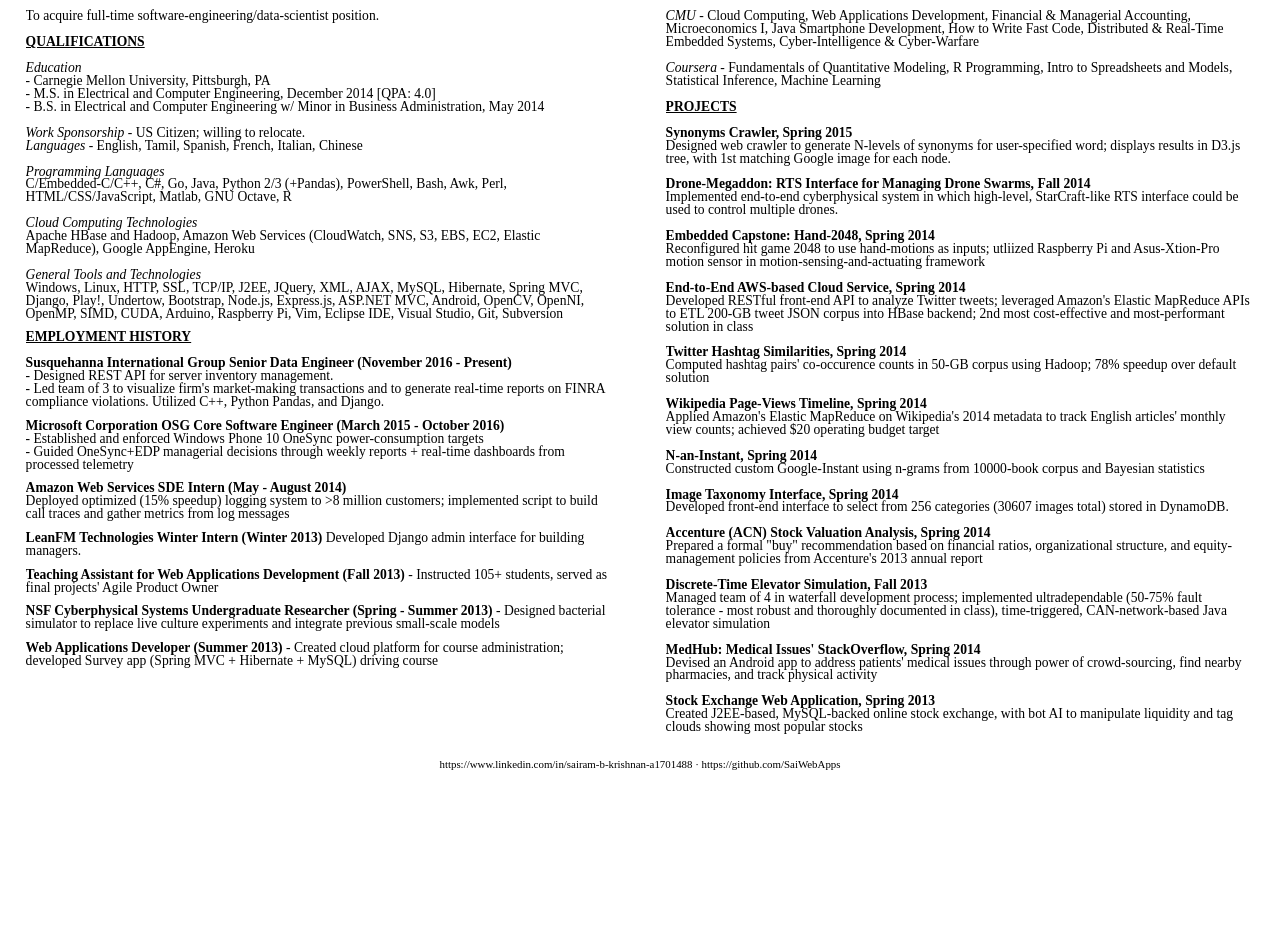
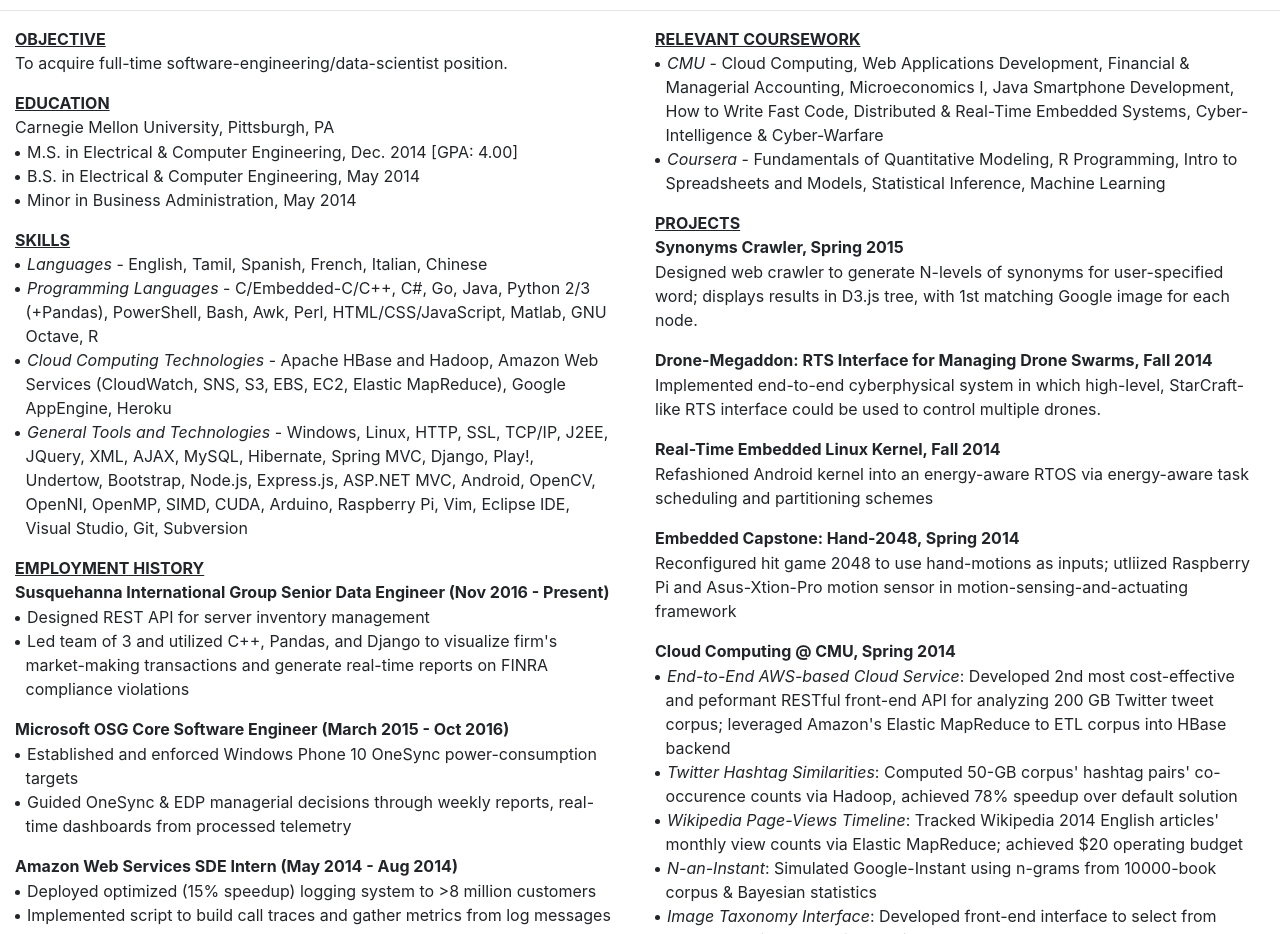
Before and after one commit to SaiWebApps/Resumes, a plain HTML site: page SairamKrishnan_Resume/Sairam_Krishnan_Resume.html in a window 1280 px wide. Shown: the part 72-1006 px from the top of the page. Before the commit the page ends 842 px from the top, so only its background shows below. Drawn offline with nearby package versions, Linux system fonts and the light colour scheme.

Commit message:
Replaced doublepage custom CSS with Bootstrap

```diff
--- a/SairamKrishnan_Resume/Sairam_Krishnan_Resume.css
+++ b/SairamKrishnan_Resume/Sairam_Krishnan_Resume.css
@@ -1,115 +1,22 @@
-/*
- * My CSS Classes
- */
-.center-align {
-	text-align: center;
-	margin-top: 0px;
+.no-preceding-space {
+	margin-top: -15px;
 }
 
-.blue-text {
-	color: blue;
+.no-trailing-space {
+	margin-bottom: -15px;
 }
 
-.no-preceding-space {
-	margin-top: -10px;
+ul {
+	padding-left: 0;
+	list-style-position: inside;
 }
 
-.footer {
-	font-size: 80%;
-	margin-bottom: -20px;
+li {
+    padding-left: 1.28571429em;
+    text-indent: -1.28571429em;
 }
 
-/*
- * CSS classes from Google template
- */
-/* General styles */
-body {
-	margin: 0;
-	padding: 0;
-	border: 0;				/* This removes the border around the viewport in old versions of IE */
-	width: 100%;
-	background: #fff;
-	min-width: 600px;    	/* Minimum width of layout - remove line if not required */
-							/* The min-width property does not work in old versions of Internet Explorer */
-	font-size: 85%;
+li span {
+	position: relative;
+	left: -10px;
 }
-
-a {
-	color:#369;
-}
-a:hover {
-	color: #fff;
-	background: #369;
-	text-decoration: none;
-}
-
-h1, h2, h3 {
-	margin: .8em 0 .2em 0;
-	padding: 0;
-}
-
-p {
-	margin: .4em 0 .8em 0;
-	padding: 0;
-	line-height: 95%;
-}
-
-img {
-	margin: 10px 0 5px;
-}
-
-/* 'widths' sub menu */
-#layoutdims {
-	clear: both;
-	background: #eee;
-	border-top: 4px solid #000;
-	margin: 0;
-	padding: 6px 15px !important;
-	text-align: right;
-}
-
-/* column container */
-.colmask {
-	clear: both;
-	float: left;
-	width: 100%;				/* width of whole page */
-	overflow: hidden;		/* This chops off any overhanging divs */
-}
-
-/* common column settings */
-.colright,
-.colmid,
-.colleft {
-	float: left;
-	width: 100%;
-	position: relative;
-}
-
-.col1,
-.col2,
-.col3 {
-	float: left;
-	position: relative;
-	padding: 0 0 1em 0;
-	overflow: hidden;
-}
-
-/* 2-column (double page) settings */
-.doublepage {
-	background: #eee;		/* right column background colour */
-}
-
-.doublepage .colleft {
-	right: 50%;				/* right column width */
-	background: #fff;		/* left column background colour */
-}
-
-.doublepage .col1 {
-	width: 46%;			/* left column content width (column width minus left and right padding) */
-	left: 52%;			/* right column width plus left column left padding */
-}
-
-.doublepage .col2 {
-	width: 46%;			/* right column content width (column width minus left and right padding) */
-	left: 56%;			/* (right column width) plus (left column left and right padding) plus (right column left padding) */
-}
--- a/SairamKrishnan_Resume/Sairam_Krishnan_Resume.html
+++ b/SairamKrishnan_Resume/Sairam_Krishnan_Resume.html
@@ -6,117 +6,215 @@
 		<meta name="description" content="Sairam Krishnan Resume" />
 		<meta name="keywords" content="Sairam Krishnan Resume" />
 		<meta name="robots" content="index, follow" />
+		<link rel="stylesheet" crossorigin="anonymous"
+			href="https://maxcdn.bootstrapcdn.com/bootstrap/4.0.0/css/bootstrap.min.css"
+			integrity="sha384-Gn5384xqQ1aoWXA+058RXPxPg6fy4IWvTNh0E263XmFcJlSAwiGgFAW/dAiS6JXm">
 		<link rel="stylesheet" type="text/css" href="Sairam_Krishnan_Resume.css" />
 	</head>
 
 	<body>
-		<h2 class="center-align">Sairam Krishnan</h2>
-		<h4 class="center-align no-preceding-space">sairambkrishnan@gmail.com, 281-513-1263</h4>
-
-		<div class="doublepage">
-			<div class="colleft">
-				<div class="col1">
-					<!-- Column 1 start -->
-					<p>
-						<strong><u> OBJECTIVE </u></strong><br><br>
-						To acquire full-time software-engineering/data-scientist position.<br><br>
-
-						<strong><u> QUALIFICATIONS </u></strong><br><br>
-						<i> Education </i><br>
-						- Carnegie Mellon University, Pittsburgh, PA <br>
-						- M.S. in Electrical and Computer Engineering, December 2014 [QPA: 4.0]<br>
-						- B.S. in Electrical and Computer Engineering w/ Minor in Business Administration, May 2014 <br><br>
-
-						<i> Work Sponsorship </i> -	US Citizen; willing to relocate.<br>
-						<i> Languages </i> - English, Tamil, Spanish, French, Italian, Chinese<br><br>
-
-						<i> Programming Languages </i><br>
-						C/Embedded-C/C++, C#, Go, Java, Python 2/3 (+Pandas), PowerShell, Bash, Awk, Perl, HTML/CSS/JavaScript, Matlab, GNU Octave, R<br><br>
-
-						<i> Cloud Computing Technologies </i><br>
-						Apache HBase and Hadoop, Amazon Web Services (CloudWatch, SNS, S3, EBS, EC2, Elastic MapReduce), Google AppEngine, Heroku<br><br>
-
-						<i> General Tools and Technologies </i><br>
-						Windows, Linux, HTTP, SSL, TCP/IP, J2EE, JQuery, XML, AJAX, MySQL, Hibernate, Spring MVC, Django, Play!, Undertow, Bootstrap, Node.js, Express.js, ASP.NET MVC, Android, OpenCV, OpenNI, OpenMP, SIMD, CUDA, Arduino, Raspberry Pi, Vim, Eclipse IDE, Visual Studio, Git, Subversion
+		<div class="container-fluid no-trailing-space">
+			<div class="row">
+				<div class="col-md-auto">
+					<h1>Sairam Krishnan</h1>
+					<p class="no-preceding-space">
+						<a href="https://www.linkedin.com/in/sairam-b-krishnan-a1701488">
+							https://www.linkedin.com/in/sairam-b-krishnan-a1701488
+						</a>
 					</p>
-					<p>
-						<strong><u>EMPLOYMENT HISTORY</u></strong><br><br>
-						<b> Susquehanna International Group Senior Data Engineer (November 2016 - Present) </b><br>
-						- Designed REST API for server inventory management.<br>
-						- Led team of 3 to visualize firm's market-making transactions and to generate real-time reports on FINRA compliance violations. Utilized C++, Python Pandas, and Django.
-					</p>
-					<p>
-						<b> Microsoft Corporation OSG Core Software Engineer (March 2015 - October 2016) </b><br>
-						- Established and enforced Windows Phone 10 OneSync power-consumption targets<br>
-						- Guided OneSync+EDP managerial decisions through weekly reports + real-time dashboards from processed telemetry<br>
-					</p>
-					<p>
-						<b> Amazon Web Services SDE Intern (May - August 2014) </b><br>
-						Deployed optimized (15% speedup) logging system to >8 million customers; implemented script to build call traces and gather metrics from log messages<br>
-					</p>
-					<p>
-						<b> LeanFM Technologies Winter Intern (Winter 2013) </b>Developed Django admin interface for building managers.
-					</p>
-					<p>
-						<b> Teaching Assistant for Web Applications Development (Fall 2013) </b> - Instructed 105+ students, served as final projects' Agile Product Owner<br>
-					</p>
-					<p>
-						<b> NSF Cyberphysical Systems Undergraduate Researcher (Spring - Summer 2013) </b> - Designed bacterial simulator to replace live culture experiments and integrate previous small-scale models<br>
-					</p>
-					<p>
-						<b> Web Applications Developer (Summer 2013) </b> - Created cloud platform for course administration; developed Survey app (Spring MVC + Hibernate + MySQL) driving course
-					</p>
-					<!-- Column 1 end -->
 				</div>
-				<div class="col2">
-					<p>
-						<strong><u> RELEVANT COURSEWORK </u></strong><br><br>
-						<i>CMU </i>- Cloud Computing, Web Applications Development, Financial &amp; Managerial Accounting, Microeconomics I, Java Smartphone Development, How to Write Fast Code, Distributed &amp; Real-Time Embedded Systems, Cyber-Intelligence &amp; Cyber-Warfare<br><br>
-						<i>Coursera </i>- Fundamentals of Quantitative Modeling, R Programming, Intro to Spreadsheets and Models, Statistical Inference, Machine Learning<br><br>
-
-						<strong><u> PROJECTS </u></strong><br><br>
-						<strong> Synonyms Crawler, Spring 2015 </strong><br>
-						Designed web crawler to generate N-levels of synonyms for user-specified word; displays results in D3.js tree, with 1st matching Google image for each node.<br><br>
-
-						<strong> Drone-Megaddon: RTS Interface for Managing Drone Swarms, Fall 2014 </strong><br>
-						Implemented end-to-end cyberphysical system in which high-level, StarCraft-like RTS interface could be used to control multiple drones.<br><br>
-
-						<strong> Embedded Capstone: Hand-2048, Spring 2014 </strong><br>
-						Reconfigured hit game 2048 to use hand-motions as inputs; utliized Raspberry Pi and Asus-Xtion-Pro motion sensor in motion-sensing-and-actuating framework<br><br>
-
-						<strong> End-to-End AWS-based Cloud Service, Spring 2014 </strong><br>
-						Developed RESTful front-end API to analyze Twitter tweets; leveraged Amazon's Elastic MapReduce APIs to ETL 200-GB tweet JSON corpus into HBase backend; 2nd most cost-effective and most-performant solution in class<br><br>
-
-						<strong> Twitter Hashtag Similarities, Spring 2014 </strong><br>
-						Computed hashtag pairs' co-occurence counts in 50-GB corpus using Hadoop; 78% speedup over default solution<br><br>
-
-						<strong> Wikipedia Page-Views Timeline, Spring 2014 </strong><br>
-						Applied Amazon's Elastic MapReduce on Wikipedia's 2014 metadata to track English articles' monthly view counts; achieved $20 operating budget target<br><br>
-
-						<strong> N-an-Instant, Spring 2014 </strong><br>
-						Constructed custom Google-Instant using n-grams from 10000-book corpus and Bayesian statistics<br><br>
-
-						<strong> Image Taxonomy Interface, Spring 2014</strong><br>
-						Developed front-end interface to select from 256 categories (30607 images total) stored in DynamoDB.<br><br>
-
-						<strong> Accenture (ACN) Stock Valuation Analysis, Spring 2014 </strong><br>
-						Prepared a formal "buy" recommendation based on financial ratios, organizational structure, and equity-management policies from Accenture's 2013 annual report<br><br>
-
-						<strong> Discrete-Time Elevator Simulation, Fall 2013 </strong><br>
-						Managed team of 4 in waterfall development process; implemented ultradependable (50-75% fault tolerance - most robust and thoroughly documented in class), time-triggered, CAN-network-based Java elevator simulation<br><br>
-
-						<strong> MedHub: Medical Issues' StackOverflow, Spring 2014 </strong><br>
-						Devised an Android app to address patients' medical issues through power of crowd-sourcing, find nearby pharmacies, and track physical activity<br><br>
-
-						<strong> Stock Exchange Web Application, Spring 2013 </strong><br>
-						Created J2EE-based, MySQL-backed online stock exchange, with bot AI to manipulate liquidity and tag clouds showing most popular stocks<br>
-					</p>
-					<!-- Column 2 end -->
+				<div class="col-sm"></div>
+				<div class="col-md-auto">
+					sairambkrishnan@gmail.com<br>
+					<a href="https://github.com/SaiWebApps">https://github.com/SaiWebApps</a><br>
+					281-513-1263
+				</div>
+				<div class="col-sm"></div>
+				<div class="col-md-auto">
+					325 Haverford Ave, Apt B7<br>
+					Narberth, PA 19072<br>
+					US Citizen, Willing To Relocate
 				</div>
 			</div>
 		</div>
-		<p class="center-align footer">
-			https://www.linkedin.com/in/sairam-b-krishnan-a1701488 &middot; https://github.com/SaiWebApps
-		</p>
+
+		<hr>
+
+		<div class="container-fluid">
+			<div class="row">
+				<div class="col">
+					<strong><u>OBJECTIVE</u></strong>
+					<p>To acquire full-time software-engineering/data-scientist position.</p>
+
+					<strong><u>EDUCATION</u></strong>
+					<p>Carnegie Mellon University, Pittsburgh, PA</p>
+					<ul class="no-preceding-space">
+						<li><span>M.S. in Electrical &amp; Computer Engineering, Dec. 2014 [GPA: 4.00]</span></li>
+						<li><span>B.S. in Electrical &amp; Computer Engineering, May 2014</span></li>
+						<li><span>Minor in Business Administration, May 2014</span></li>
+					</ul>
+
+					<strong><u>SKILLS</u></strong>
+					<ul>
+						<li><span><i>Languages</i> - English, Tamil, Spanish, French, Italian, Chinese</span></li>
+						<li>
+							<span>
+								<i>Programming Languages</i> - C/Embedded-C/C++, C#, Go, Java, Python 2/3 (+Pandas),
+								PowerShell, Bash, Awk, Perl, HTML/CSS/JavaScript, Matlab, GNU Octave, R
+							</span>
+						</li>
+						<li>
+							<span>
+								<i>Cloud Computing Technologies</i> - Apache HBase and Hadoop,
+								Amazon Web Services (CloudWatch, SNS, S3, EBS, EC2, Elastic MapReduce),
+								Google AppEngine, Heroku
+							</span>
+						</li>
+						<li>
+							<span>
+								<i>General Tools and Technologies</i> - Windows, Linux, HTTP, SSL,
+								TCP/IP, J2EE, JQuery, XML, AJAX, MySQL, Hibernate, Spring MVC, Django, Play!,
+								Undertow, Bootstrap, Node.js, Express.js, ASP.NET MVC, Android, OpenCV, OpenNI,
+								OpenMP, SIMD, CUDA, Arduino, Raspberry Pi, Vim, Eclipse IDE, Visual Studio, Git, Subversion
+							</span>
+						</li>
+					</ul>
+
+					<strong><u>EMPLOYMENT HISTORY</u></strong>
+					<p><strong>Susquehanna International Group Senior Data Engineer (Nov 2016 - Present)</strong></p>
+					<ul class="no-preceding-space">
+						<li><span>Designed REST API for server inventory management</span></li>
+						<li><span>Led team of 3 and utilized C++, Pandas, and Django to visualize firm's
+							market-making transactions and generate real-time reports on FINRA
+							compliance violations</span></li>
+					</ul>
+					<p><strong>Microsoft OSG Core Software Engineer (March 2015 - Oct 2016)</strong></p>
+					<ul class="no-preceding-space">
+						<li><span>Established and enforced Windows Phone 10 OneSync power-consumption targets</span></li>
+						<li><span>Guided OneSync &amp; EDP managerial decisions through weekly reports,
+							real-time dashboards from processed telemetry</span></li>
+					</ul>
+					<p><strong>Amazon Web Services SDE Intern (May 2014 - Aug 2014)</strong></p>
+					<ul class="no-preceding-space">
+						<li><span>Deployed optimized (15% speedup) logging system to &gt;8 million customers</span></li>
+						<li><span>Implemented script to build call traces and gather metrics from log messages</span></li>
+					</ul>
+					<p><strong>LeanFM Technologies Winter Intern - Full-Stack Web Developer (Dec 2013 - Feb 2014)</strong></p>
+					<ul class="no-preceding-space">
+						<li><span>Developed Django admin interface for building managers</span></li>
+						<li><span>Applied Dojo Toolkit to front-end to refine 3D building visualization</span></li>
+					</ul>
+					<p><strong>Web Applications Course Developer and Assistant (May 2013 - Dec 2013)</strong></p>
+					<ul class="no-preceding-space">
+						<li><span>Instructed 105+ students and served as final projects' Agile Product Owner</span></li>
+						<li><span>Created cloud platform for course administration and interactive lecture exercises
+							(e.g., Spring-MVC/Hibernate/MySQL Survey app)</span></li>
+					</ul>
+					<strong>NSF Cyberphysical Systems Researcher (Feb 2013 - Aug 2013)</strong><br>
+					Designed Python-based bacterial simulator to replace live culture experiments and integrate previous small-scale models
+				</div>
+
+				<div class="col">
+					<strong><u> RELEVANT COURSEWORK </u></strong>
+					<ul>
+						<li>
+							<span>
+								<i>CMU </i>- Cloud Computing, Web Applications Development,
+								Financial &amp; Managerial Accounting, Microeconomics I, Java Smartphone Development,
+								How to Write Fast Code, Distributed &amp; Real-Time Embedded Systems,
+								Cyber-Intelligence &amp; Cyber-Warfare
+							</span>
+						</li>
+						<li>
+							<span>
+								<i>Coursera </i>- Fundamentals of Quantitative Modeling, R Programming,
+								Intro to Spreadsheets and Models, Statistical Inference, Machine Learning
+							</span>
+						</li>
+					</ul>
+
+					<strong><u> PROJECTS </u></strong>
+					<p><strong> Synonyms Crawler, Spring 2015 </strong></p>
+					<p class="no-preceding-space">
+						Designed web crawler to generate N-levels of synonyms for
+						user-specified word; displays results in D3.js tree, with 1st matching
+						Google image for each node.
+					</p>
+
+					<p><strong>Drone-Megaddon: RTS Interface for Managing Drone Swarms, Fall 2014</strong></p>
+					<p class="no-preceding-space">
+						Implemented end-to-end cyberphysical system in which high-level,
+						StarCraft-like RTS interface could be used to control multiple drones.
+					</p>
+
+					<p><strong>Real-Time Embedded Linux Kernel, Fall 2014</strong></p>
+					<p class="no-preceding-space">
+						Refashioned Android kernel into an energy-aware RTOS via energy-aware task
+						scheduling and partitioning schemes
+					</p>
+
+					<p><strong>Embedded Capstone: Hand-2048, Spring 2014</strong></p>
+					<p class="no-preceding-space">
+						Reconfigured hit game 2048 to use hand-motions as inputs;
+						utliized Raspberry Pi and Asus-Xtion-Pro motion sensor in
+						motion-sensing-and-actuating framework
+					</p>
+
+					<p><strong>Cloud Computing @ CMU, Spring 2014</strong></p>
+					<ul class="no-preceding-space">
+						<li>
+							<span>
+								<i>End-to-End AWS-based Cloud Service</i>: Developed 2nd most cost-effective
+								and peformant RESTful front-end API for analyzing 200 GB Twitter tweet corpus;
+								leveraged Amazon's Elastic MapReduce to ETL corpus into HBase backend
+							</span>
+						</li>
+						<li>
+							<span>
+								<i>Twitter Hashtag Similarities</i>: Computed 50-GB corpus' hashtag pairs'
+								co-occurence counts via Hadoop, achieved 78% speedup over default solution
+							</span>
+						</li>
+						<li>
+							<span>
+								<i>Wikipedia Page-Views Timeline</i>: Tracked Wikipedia 2014 English articles'
+								monthly view counts via Elastic MapReduce; achieved $20 operating budget
+							</span>
+						</li>
+						<li>
+							<span>
+								<i>N-an-Instant</i>: Simulated Google-Instant using n-grams from 10000-book corpus &amp;
+								Bayesian statistics
+							</span>
+						</li>
+						<li>
+							<span>
+								<i>Image Taxonomy Interface</i>: Developed front-end interface to select from
+								256-categories/30607-images in DynamoDB.
+							</span>
+						</li>
+					</ul>
+
+					<p><strong> MedHub: Medical Issues' StackOverflow, Spring 2014 </strong></p>
+					<p class="no-preceding-space">
+						Devised an Android app to address patients' medical issues through power of crowd-sourcing,
+						find nearby pharmacies, and track physical activity
+					</p>
+
+					<p><strong> Discrete-Time Elevator Simulation, Fall 2013 </strong></p>
+					<p class="no-preceding-space">
+						Managed team of 4 in waterfall development process; implemented ultradependable
+						(50-75% fault tolerance - most robust and thoroughly documented in class), time-triggered,
+						CAN-network-based Java elevator simulation
+					</p>
+
+					<p><strong> Stock Exchange Web Application, Spring 2013 </strong></p>
+					<p class="no-preceding-space no-trailing-space">
+						Created J2EE-based, MySQL-backed online stock exchange, with bot AI to
+						manipulate liquidity and tag clouds showing most popular stocks
+					</p>
+				</div>
+			</div>
+		</div>
 	</body>
 </html>
```
Also changed, not shown: 1 other file.
